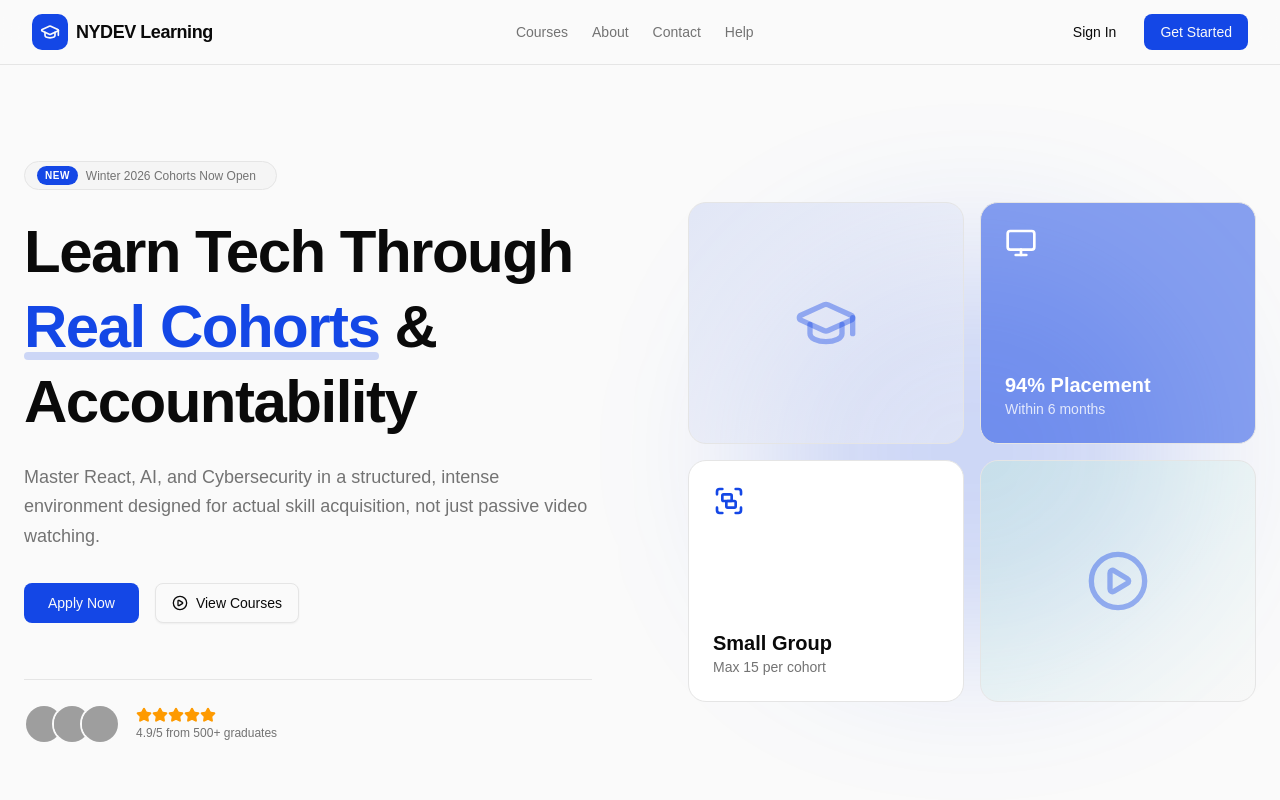
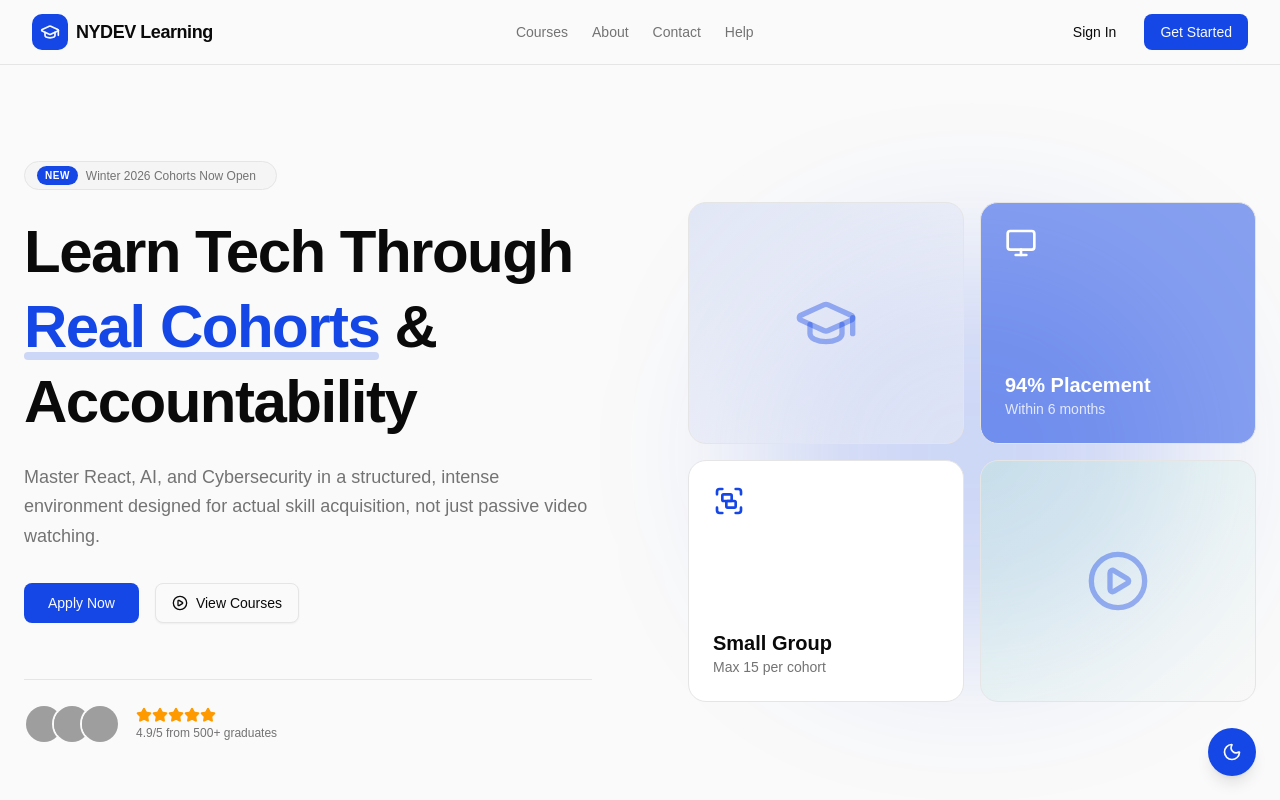
Before and after one commit to NY-Development/Rekab, a React (Vite) app in the folder nydl-web/: page / in a window 1280 px wide. Shown: the top 800 px of the page. Built offline with nearby package versions, Linux system fonts and the light colour scheme; grey boxes are pictures that could not be loaded.

Commit message:
feat : appropriate info message added.

```diff
--- a/nydl-web/src/App.tsx
+++ b/nydl-web/src/App.tsx
@@ -1,11 +1,17 @@
 import { useEffect } from "react";
 import AppRouter from "@/routes";
 import { useAuthStore } from "@/store/auth.store";
+import { ThemeToggle } from "@/components/common/ThemeToggle";
 
 export default function App() {
   useEffect(() => {
     useAuthStore.getState().hydrateFromCookie();
   }, []);
 
-  return <AppRouter />;
+  return (
+    <>
+      <AppRouter />
+      <ThemeToggle />
+    </>
+  );
 }
--- /dev/null
+++ b/nydl-web/src/components/common/ThemeToggle.tsx
@@ -0,0 +1,27 @@
+import { Moon, Sun } from 'lucide-react';
+import { useTheme } from '@/components/theme-provider';
+
+function resolveTheme(theme: 'light' | 'dark' | 'system'): 'light' | 'dark' {
+  if (theme === 'system') {
+    return window.matchMedia('(prefers-color-scheme: dark)').matches ? 'dark' : 'light';
+  }
+  return theme;
+}
+
+export function ThemeToggle() {
+  const { theme, setTheme } = useTheme();
+  const current = resolveTheme(theme);
+
+  return (
+    <button
+      type="button"
+      onClick={() => setTheme(current === 'dark' ? 'light' : 'dark')}
+      aria-label={current === 'dark' ? 'Switch to light mode' : 'Switch to dark mode'}
+      className="fixed bottom-6 right-6 z-50 flex h-12 w-12 items-center justify-center rounded-full bg-primary text-primary-foreground shadow-lg hover:bg-primary/90 transition-colors"
+    >
+      {current === 'dark' ? <Sun className="h-5 w-5" /> : <Moon className="h-5 w-5" />}
+    </button>
+  );
+}
+
+export default ThemeToggle;
```
